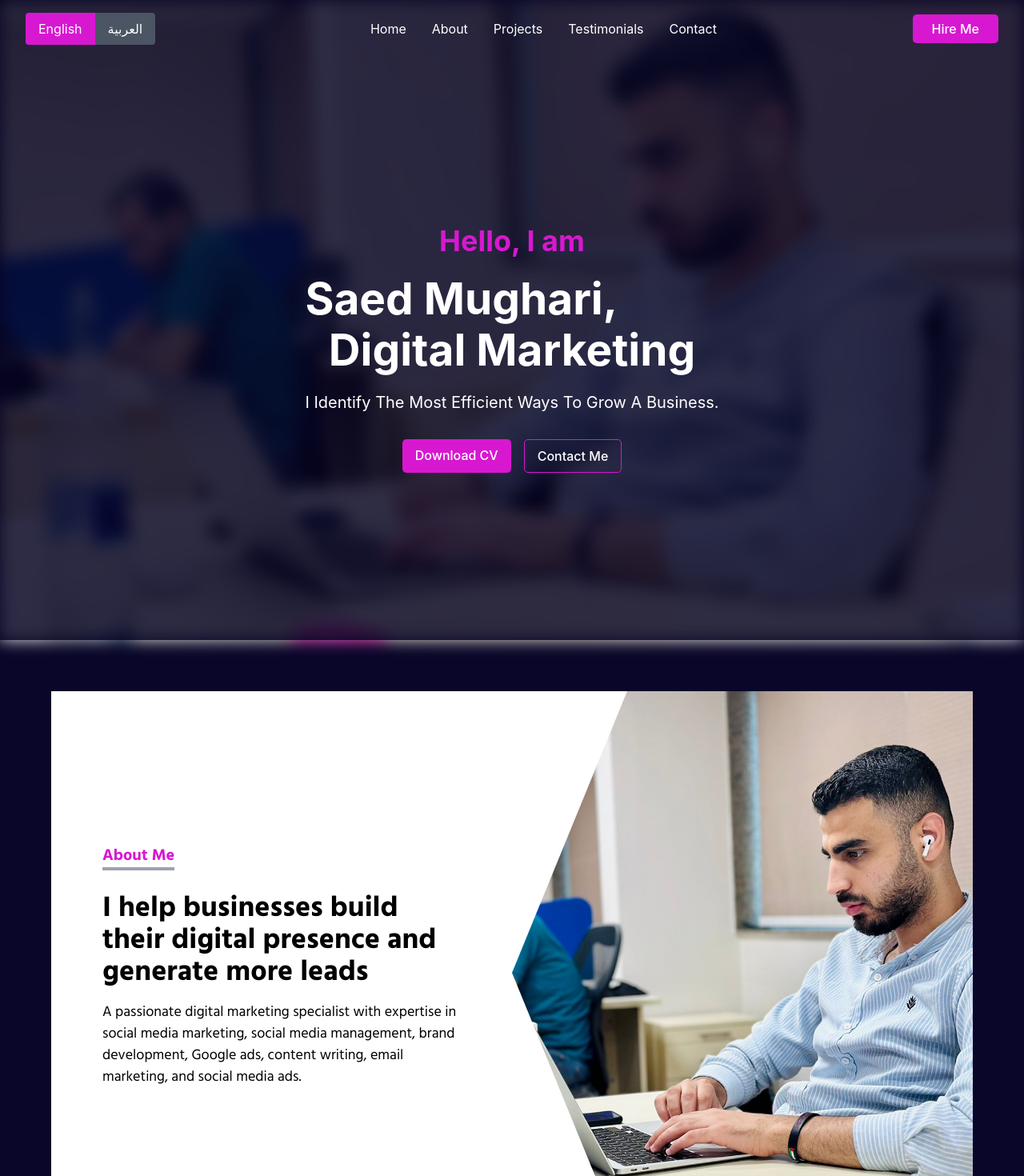
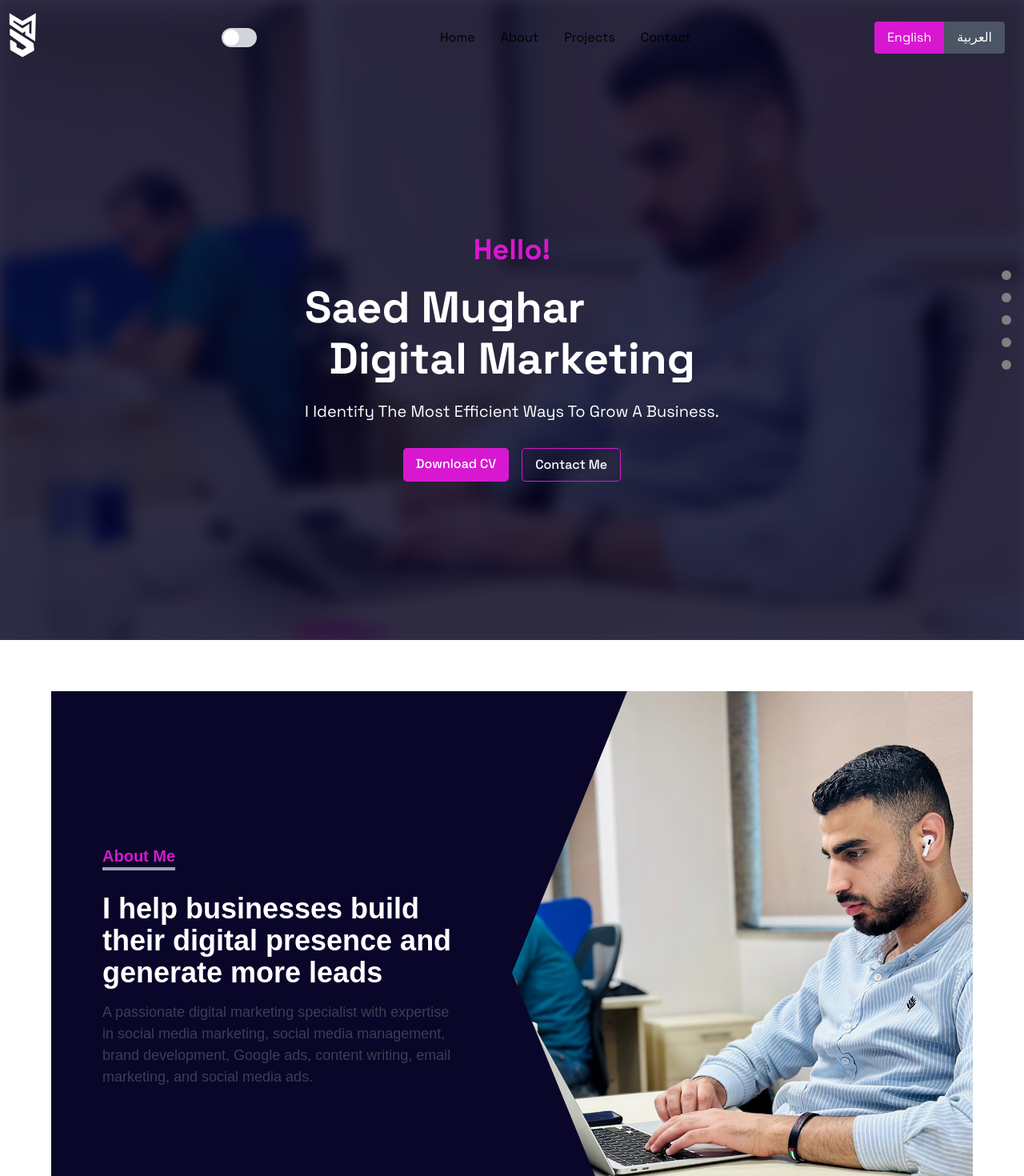
Before and after one commit to saedaraed/digital-marketing, a React (Create React App) app: page / in a window 1280 px wide. Shown: the top 1470 px of the page at 80% size. Built offline with nearby package versions, Linux system fonts and the light colour scheme; no server answers.

Commit message:
make more details

```diff
--- a/public/index.html
+++ b/public/index.html
@@ -15,8 +15,9 @@
       user's mobile device or desktop. See https://developers.google.com/web/fundamentals/web-app-manifest/
     -->
     <link rel="manifest" href="%PUBLIC_URL%/manifest.json" />
-    <link href="https://fonts.googleapis.com/css2?family=Hind:wght@300;400;500;600;700&display=swap" rel="stylesheet">
-
+    <link rel="preconnect" href="https://fonts.googleapis.com">
+    <link rel="preconnect" href="https://fonts.gstatic.com" crossorigin>
+    <link href="https://fonts.googleapis.com/css2?family=Space+Grotesk:wght@300..700&display=swap" rel="stylesheet">
     <!--
       Notice the use of %PUBLIC_URL% in the tags above.
       It will be replaced with the URL of the `public` folder during the build.
--- a/src/App.js
+++ b/src/App.js
@@ -1,5 +1,6 @@
 import './App.css';
 import './index.css'
+import { Link } from 'react-scroll';
 import Herosection from './components/HeroSection'
 import About from './components/About';
 import Services from './components/Services';
@@ -8,18 +9,27 @@ import Testimonials from './components/Testimonials';
 import ContactMe from './components/Contact';
 import Footer from './components/Footer';
 import Navbar from './components/Navbar';
+import { useEffect, useState } from 'react';
 function App() {
+
   return (
-    <div className="App bg-custom-dark">
+    <div className={`App bg-white dark:bg-custom-dark`} >
 
       {/* <Navbar /> */}
-      <Herosection />
-      <About />
-      <Services />
-      <Projects />
-      <Testimonials />
-      <ContactMe />
-      <Footer />
+      <Herosection id="herosection"/>
+      <About id="about" className="animate-fadeIn"/>
+      <Services id="services"/>
+      <Projects id="projects"/>
+      {/* <Testimonials id="testimonials"/> */}
+      <ContactMe id="contact"  />
+      <Footer id="footer"/>
+      <div className="fixed right-4 top-1/2 transform -translate-y-1/2 space-y-4">
+        <Link to="herosection" smooth={true} duration={500} className="nav-dot" />
+        <Link to="about" smooth={true} duration={500} className="nav-dot" />
+        <Link to="services" smooth={true} duration={500} className="nav-dot" />
+        <Link to="projects" smooth={true} duration={500} className="nav-dot" />
+        <Link to="contact" smooth={true} duration={500} className="nav-dot" />
+      </div>
     </div>
   );
 }
--- a/src/components/About.js
+++ b/src/components/About.js
@@ -1,23 +1,29 @@
 import '../index.css';
 import profileImage from '../assets/WhatsApp Image 2024-09-07 at 18.22.11.jpeg';
 import { useTranslation } from 'react-i18next';
+import { useInView } from 'react-intersection-observer';
 
-const About = () => {
+const About = ({ id }) => {
   const { t, i18n } = useTranslation();
 
   const isArabic = i18n.language === 'ar';
+  const { ref, inView } = useInView({
+    threshold: 0.2,
+    triggerOnce: true,
+  });
   return (
-    <section className={`bg-custom-dark flex justify-center items-center py-16 px-8 font-hind ${isArabic ? 'arabic-font' : ''}`} dir={isArabic ? 'rtl' : 'ltr'}>
-      <div className="bg-white max-w-6xl mx-auto flex flex-col md:flex-row items-center h-auto md:h-[704px]">
+    <section  id={id}
+    ref={ref} className={`bg-white dark:bg-custom-dark flex justify-center items-center py-16 px-8 font-hind opacity-0 transform translate-y-10 transition-all duration-700 ease-in-out md:opacity-100 md:translate-y-0 ${isArabic ? 'arabic-font' : ''} ${inView ? 'animate-fadeIn' : 'opacity-0'}`} dir={isArabic ? 'rtl' : 'ltr'}>
+      <div  className="bg-custom-dark dark:bg-white  max-w-6xl mx-auto flex flex-col md:flex-row items-center h-auto md:h-[704px]">
 
         <div className="px-4 sm:px-8 md:px-16 h-full w-full md:w-1/2 flex flex-col justify-center text-left py-8 md:py-0">
           <h2 className="text-pink-500 text-xl font-bold mb-7 border-b-4 border-gray-400 inline-block w-max">
           {t('aboutMe')}
           </h2>
-          <h1 className={`"text-black text-2xl sm:text-3xl md:text-4xl font-bold mb-4 leading-relaxed" ${isArabic ? 'text-right' : 'text-left'}`}>
+          <h1 className={`" text-white dark:text-black  text-2xl sm:text-3xl md:text-4xl font-bold mb-4 leading-relaxed" ${isArabic ? 'text-right' : 'text-left'}`}>
            {t('quote')}
           </h1>
-          <p className={`"text-gray-700 mb-4 text-[18px] sm:text-[20px]" ${isArabic ? 'text-right' : 'text-left'}`}>
+          <p className={`" text-gray-700 dark:text-gray-700 mb-4 text-[18px] sm:text-[20px]" ${isArabic ? 'text-right' : 'text-left'}`}>
            {t('informationAboutMe')}
           </p>
         </div>
--- a/src/components/Contact.js
+++ b/src/components/Contact.js
@@ -1,8 +1,8 @@
 import React from 'react';
 
-const ContactMe = () => {
+const ContactMe = ({id}) => {
   return (
-    <section
+    <section id={id}
       className="relative bg-cover bg-center bg-no-repeat h-[500px] flex items-center justify-center"
       style={{ backgroundImage: `url('/images/Group 5.png')` ,backgroundAttachment: 'fixed',
       }}
@@ -15,7 +15,7 @@ const ContactMe = () => {
         </h1>
         <a
           href="https://wa.me/970592191765"
-          className="bg-pink-500 hover:bg-pink-700 text-white font-medium py-2 px-4 rounded-[5px]"
+          className="bg-pink-500 text-white font-medium py-2 px-4 rounded-[5px]"
         >
           Contact Me
         </a>
--- a/src/components/Navbar.js
+++ b/src/components/Navbar.js
@@ -4,44 +4,52 @@ import { useTranslation } from 'react-i18next';
 const Navbar = () => {
   const [isOpen, setIsOpen] = useState(false);
   const { i18n } = useTranslation();
+  const [isDarkMode, setIsDarkMode] = useState(false);
 
   const switchLanguage = (lng) => {
     i18n.changeLanguage(lng);
   };
+  const toggleDarkMode = () => {
+    setIsDarkMode(!isDarkMode);
+    if (isDarkMode) {
+      document.documentElement.classList.remove('dark');
+    } else {
+      document.documentElement.classList.add('dark');
+    }
+  };
   return (
-    <nav className="bg-transparent text-white py-4 px-8 w-full z-50">
+    <nav className="bg-transparent text-white py-4  w-full z-50">
 
-        <div className="flex items-center justify-between">
+      <div className="flex items-center justify-between container m-auto">
+        <svg width="47" height="61" viewBox="0 0 47 61" fill="none" xmlns="http://www.w3.org/2000/svg">
+          <path d="M13.495 20.3928L41.2815 37.9851C41.4118 38.0675 41.4967 38.2054 41.5117 38.3588L42.3157 46.5731C42.335 46.77 42.2363 46.9598 42.0641 47.0571L28.3983 54.7808C28.2439 54.8681 28.0548 54.867 27.9014 54.778L13.4901 46.4198C13.339 46.3321 13.2446 46.1721 13.2411 45.9974L13.0113 34.7322C13.0034 34.3435 13.4227 34.0949 13.7599 34.2883L16.6059 35.9203L19.9461 38.2284C20.0783 38.3197 20.1585 38.469 20.1618 38.6296L20.2361 42.2737C20.2476 42.8377 20.5745 43.3475 21.0822 43.5933L27.2561 46.5819C27.7108 46.802 28.2457 46.7785 28.6792 46.5194L32.325 44.3404C33.2523 43.7862 33.3073 42.463 32.4292 41.8336L13.0738 27.9623C12.9457 27.8705 12.8684 27.7237 12.8651 27.5661L12.7277 20.8254C12.7195 20.4269 13.1582 20.1795 13.495 20.3928Z" fill="white" stroke="white" />
+          <path d="M28.0678 22.5305L14.344 13.1141V5L28.0678 13.1141L42.1924 5L41.5913 31.1454L34.0783 26.3371V18.5235L28.0678 22.5305Z" stroke="white" stroke-width="5" />
+        </svg>
 
-        <div className="mr-6">
-          <button
-            onClick={() => switchLanguage('en')}
-            className={`py-2 px-4 rounded-l ${i18n.language === 'en' ? 'bg-pink-500' : 'bg-gray-600'}`}
-          >
-            English
-          </button>
-          <button
-            onClick={() => switchLanguage('ar')}
-            className={`py-2 px-4 rounded-r ${i18n.language === 'ar' ? 'bg-pink-500' : 'bg-gray-600'}`}
-          >
-            العربية
-          </button>
+        <label className="relative inline-flex items-center cursor-pointer">
+          <input
+            type="checkbox"
+            checked={isDarkMode}
+            onChange={toggleDarkMode}
+            className="sr-only"
+          />
+          <div className="w-11 h-6 bg-gray-300 dark:bg-gray-600 rounded-full peer peer-focus:ring-4 peer-focus:ring-pink-500 transition-all">
+            <div
+              className={`absolute top-[2px] left-[2px] w-5 h-5 bg-white rounded-full transition-transform ${
+                isDarkMode ? 'transform translate-x-5' : ''
+              }`}
+            ></div>
+          </div>
+        </label>
+        <div className="hidden md:flex space-x-8">
+          <a href="#home" className="text-black dark:text-white hover:text-pink-500 ">Home</a>
+          <a href="#about" className="text-black dark:text-white hover:text-pink-500">About</a>
+          <a href="#projects" className=" text-black dark:text-white hover:text-pink-500">Projects</a>
+          {/* <a href="#testimonials" className="text-black dark:text-white hover:text-pink-500">Testimonials</a> */}
+          <a href="#contact" className="text-black dark:text-white hover:text-pink-500">Contact</a>
         </div>
 
 
-        <div className="hidden md:flex space-x-8">
-          <a href="#home" className="hover:text-pink-500">Home</a>
-          <a href="#about" className="hover:text-pink-500">About</a>
-          <a href="#projects" className="hover:text-pink-500">Projects</a>
-          <a href="#testimonials" className="hover:text-pink-500">Testimonials</a>
-          <a href="#contact" className="hover:text-pink-500">Contact</a>
-        </div>
-
-        <div className="hidden md:block">
-          <a href="#hireme" className="bg-pink-500 hover:bg-pink-700 text-white py-2 px-6 rounded-[5px] font-medium">
-            Hire Me
-          </a>
-        </div>
 
 
         <div className="md:hidden">
@@ -65,6 +73,22 @@ const Navbar = () => {
             </svg>
           </button>
         </div>
+        <div className="mr-6">
+
+
+          <button
+            onClick={() => switchLanguage('en')}
+            className={`py-2 px-4 rounded-l ${i18n.language === 'en' ? 'bg-pink-500' : 'bg-gray-600'}`}
+          >
+            English
+          </button>
+          <button
+            onClick={() => switchLanguage('ar')}
+            className={`py-2 px-4 rounded-r ${i18n.language === 'ar' ? 'bg-pink-500' : 'bg-gray-600'}`}
+          >
+            العربية
+          </button>
+        </div>
       </div>
 
 
@@ -73,11 +97,9 @@ const Navbar = () => {
           <a href="#home" className="block py-2 text-center hover:text-pink-500">Home</a>
           <a href="#about" className="block py-2 text-center hover:text-pink-500">About</a>
           <a href="#projects" className="block py-2 text-center hover:text-pink-500">Projects</a>
-          <a href="#testimonials" className="block py-2 text-center hover:text-pink-500">Testimonials</a>
+          {/* <a href="#testimonials" className="block py-2 text-center hover:text-pink-500">Testimonials</a> */}
           <a href="#contact" className="block py-2 text-center hover:text-pink-500">Contact</a>
-          <a href="#hireme" className="block py-2 text-center bg-pink-500 text-white rounded-full mt-4 font-bold">
-            Hire Me
-          </a>
+
         </div>
       )}
     </nav>
--- a/src/i18n.js
+++ b/src/i18n.js
@@ -4,8 +4,8 @@ import { initReactI18next } from 'react-i18next';
 const resources = {
     en: {
         translation: {
-            welcome: "Hello, I am",
-            name: "Saed Mughari,",
+            welcome: "Hello!",
+            name: "Saed Mughari",
             job: "Digital Marketing",
             description: "I Identify The Most Efficient Ways To Grow A Business.",
             downloadCv: "Download CV",
--- a/src/index.css
+++ b/src/index.css
@@ -1,12 +1,30 @@
 @import url('https://fonts.googleapis.com/css2?family=Cairo:wght@400;600&display=swap');
+
+/* html.dark {
+  --background-color: #1a1a2e!important;
+  --text-color: white;
+  --nav-dot-color: white;
+  --btn-bg-color: white;
+  --btn-text-color: black;
+}
+
+html.light {
+  --background-color: white!important;
+  --text-color: black;
+  --nav-dot-color: black;
+  --btn-bg-color: black;
+  --btn-text-color: white;
+} */
+
 body {
   margin: 0;
   padding: 0;
-  font-family: -apple-system, BlinkMacSystemFont, 'Segoe UI', 'Roboto', 'Oxygen',
-    'Ubuntu', 'Cantarell', 'Fira Sans', 'Droid Sans', 'Helvetica Neue',
-    sans-serif;
+  font-family: "Space Grotesk", sans-serif;
+
   -webkit-font-smoothing: antialiased;
   -moz-osx-font-smoothing: grayscale;
+  background-color: var(--background-color)!important;
+  color: var(--text-color);
 
 }
 
@@ -34,3 +52,28 @@ clip-path: polygon(0% 0%, 75% 0%, 100% 50%, 75% 100%, 0% 100%);
 .arabic-font {
   font-family: 'Cairo', sans-serif;
 }
+
+.nav-dot {
+  width: 12px;
+  height: 12px;
+  background-color: gray;
+  border-radius: 50%;
+  display: block;
+  cursor: pointer;
+  transition: background-color 0.3s ease;
+}
+
+.nav-dot:hover {
+  background-color: #D718D0;
+}
+
+/* Active dot styling (optional if you want to highlight active dot) */
+.nav-dot-active {
+  background-color: #D718D0;
+}
+.clip-path-hero{
+  clip-path: circle(50.6% at 68% 31%);
+}
+.opacity-0 {
+  opacity: 0;
+}
--- a/tailwind.config.js
+++ b/tailwind.config.js
@@ -2,6 +2,7 @@
 module.exports = {
   content: ["./src/**/*.{js,jsx,ts,tsx}",
   ],
+  darkMode: 'class',
   theme: {
     extend: {
       colors: {
@@ -11,10 +12,27 @@ module.exports = {
         'custom-dark': '#090629',
       },
       boxShadow: {
-        'custom': '-5px 5px 20px 5px rgba(255, 255, 255, 0.15)',
+        'customdark': '-5px 5px 20px 5px rgba(255, 255, 255, 0.15)',
+        'customlight': '-5px 5px 20px 5px rgba(0, 0, 0, 0.15)',
+
       },
       fontFamily: {
         'hind': ['Hind', 'sans-serif'],
+      },
+      keyframes: {
+        fadeIn: {
+          '0%': { opacity: '0' },
+          '100%': { opacity: '1' },
+        },
+        slideUp: {
+          '0%': { transform: 'translateY(50px)', opacity: '0' },
+          '100%': { transform: 'translateY(0)', opacity: '1' },
+        },
+      },
+      animation: {
+        fadeIn: 'fadeIn 1s ease-in-out',
+        slideUp: 'slideUp 1s ease-in-out',
+
       },
 
     },
```
Also changed, not shown: src/components/Footer.js (+8 -5 lines), public/images/WhatsApp_Image_2024-09-07_at_18.15.20-removebg-preview.png (added).
